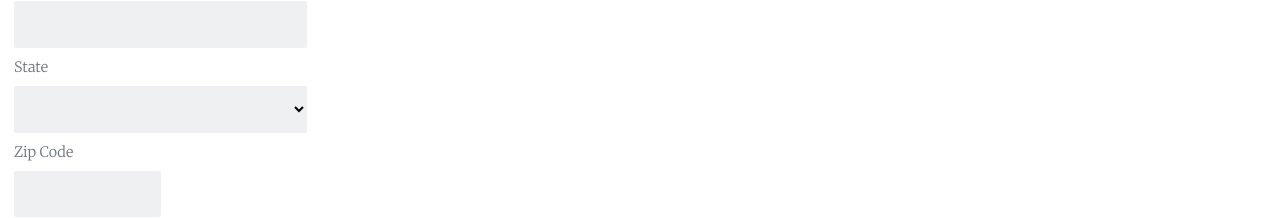
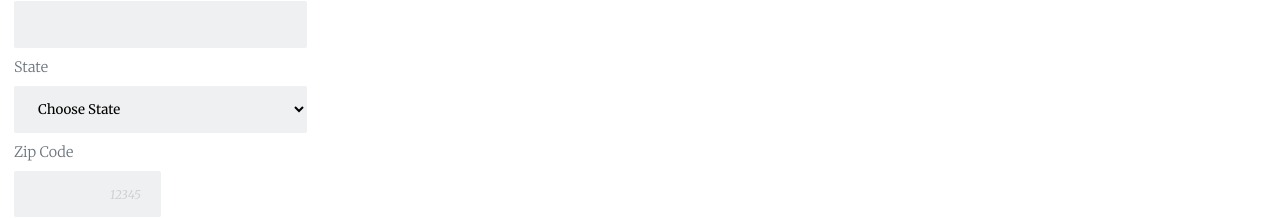
Before and after one commit to rosswilliamsdev/Online_Registration_Form, a plain HTML site: page index.html in a window 1280 px wide. Shown: the part 603-821 px from the top of the page. Drawn offline with Linux system fonts and the light colour scheme.

Commit message:
Added states

```diff
--- a/index.html
+++ b/index.html
@@ -12,7 +12,7 @@
 <body>
     <header>
         <h1>THE CODE REVIEW</h1>
-        <h3>Signup for our newsletter</h3>
+        <legend><h3>Signup for our newsletter</h3></legend>
         <p>Get the latest news on how your code is doing right in your inbox</p>
     </header>
     <hr class="thick-line">
@@ -37,66 +37,68 @@
 
 
             <label for="state">State</label>
-            <select id="state" name="state">
-                <option></option>
-                <option></option>
-                <option></option>
-                <option></option>
-                <option></option>
-                <option></option>
-                <option></option>
-                <option></option>
-                <option></option>
-                <option></option>
-                <option></option>
-                <option></option>
-                <option></option>
-                <option></option>
-                <option></option>
-                <option></option>
-                <option></option>
-                <option></option>
-                <option></option>
-                <option></option>
-                <option></option>
-                <option></option>
-                <option></option>
-                <option></option>
-                <option></option>
-                <option></option>
-                <option></option>
-                <option></option>
-                <option></option>
-                <option></option>
-                <option></option>
-                <option></option>
-                <option></option>
-                <option></option>
-                <option></option>
-                <option></option>
-                <option></option>
-                <option></option>
-                <option></option>
-                <option></option>
-                <option></option>
-                <option></option>
-                <option></option>
-                <option></option>
-                <option></option>
-                <option></option>
-                <option></option>
-                <option></option>
-                <option></option>
-                <option></option>
+            <select name="state" id="state">
+            <option value="" selected disabled hidden>Choose State</option>
+            <option value="AL">Alabama</option>
+            <option value="AK">Alaska</option>
+            <option value="AZ">Arizona</option>
+            <option value="AR">Arkansas</option>
+            <option value="CA">California</option>
+            <option value="CO">Colorado</option>
+            <option value="CT">Connecticut</option>
+            <option value="DE">Delaware</option>
+            <option value="DC">District Of Columbia</option>
+            <option value="FL">Florida</option>
+            <option value="GA">Georgia</option>
+            <option value="HI">Hawaii</option>
+            <option value="ID">Idaho</option>
+            <option value="IL">Illinois</option>
+            <option value="IN">Indiana</option>
+            <option value="IA">Iowa</option>
+            <option value="KS">Kansas</option>
+            <option value="KY">Kentucky</option>
+            <option value="LA">Louisiana</option>
+            <option value="ME">Maine</option>
+            <option value="MD">Maryland</option>
+            <option value="MA">Massachusetts</option>
+            <option value="MI">Michigan</option>
+            <option value="MN">Minnesota</option>
+            <option value="MS">Mississippi</option>
+            <option value="MO">Missouri</option>
+            <option value="MT">Montana</option>
+            <option value="NE">Nebraska</option>
+            <option value="NV">Nevada</option>
+            <option value="NH">New Hampshire</option>
+            <option value="NJ">New Jersey</option>
+            <option value="NM">New Mexico</option>
+            <option value="NY">New York</option>
+            <option value="NC">North Carolina</option>
+            <option value="ND">North Dakota</option>
+            <option value="OH">Ohio</option>
+            <option value="OK">Oklahoma</option>
+            <option value="OR">Oregon</option>
+            <option value="PA">Pennsylvania</option>
+            <option value="RI">Rhode Island</option>
+            <option value="SC">South Carolina</option>
+            <option value="SD">South Dakota</option>
+            <option value="TN">Tennessee</option>
+            <option value="TX">Texas</option>
+            <option value="UT">Utah</option>
+            <option value="VT">Vermont</option>
+            <option value="VA">Virginia</option>
+            <option value="WA">Washington</option>
+            <option value="WV">West Virginia</option>
+            <option value="WI">Wisconsin</option>
+            <option value="WY">Wyoming</option>
             </select>
 
             <label for="zipcode">Zip Code</label>
-            <input type="text" id="zipcode" name="zipcode" class="zipcode">
+            <input type="text" id="zipcode" name="zipcode" class="zipcode" placeholder="12345">
 
         </fieldset>
         <hr>
         <fieldset class="newsletter">
-            <h3>Newsletter</h3>
+            <legend><h3>Newsletter</h3></legend>
             <p>Select the newsletters you would like to receive</p>
 
             <input type="checkbox" id="html-news" name="html-news">
--- a/styles.css
+++ b/styles.css
@@ -97,6 +97,14 @@ select {
 
 }
 
+select {
+    padding-left: 1.5em;
+}
+
+select:first-child {
+    opacity: .25;
+
+}
 
 .contact input:focus {
     border: 2px solid #2D3945;
```
